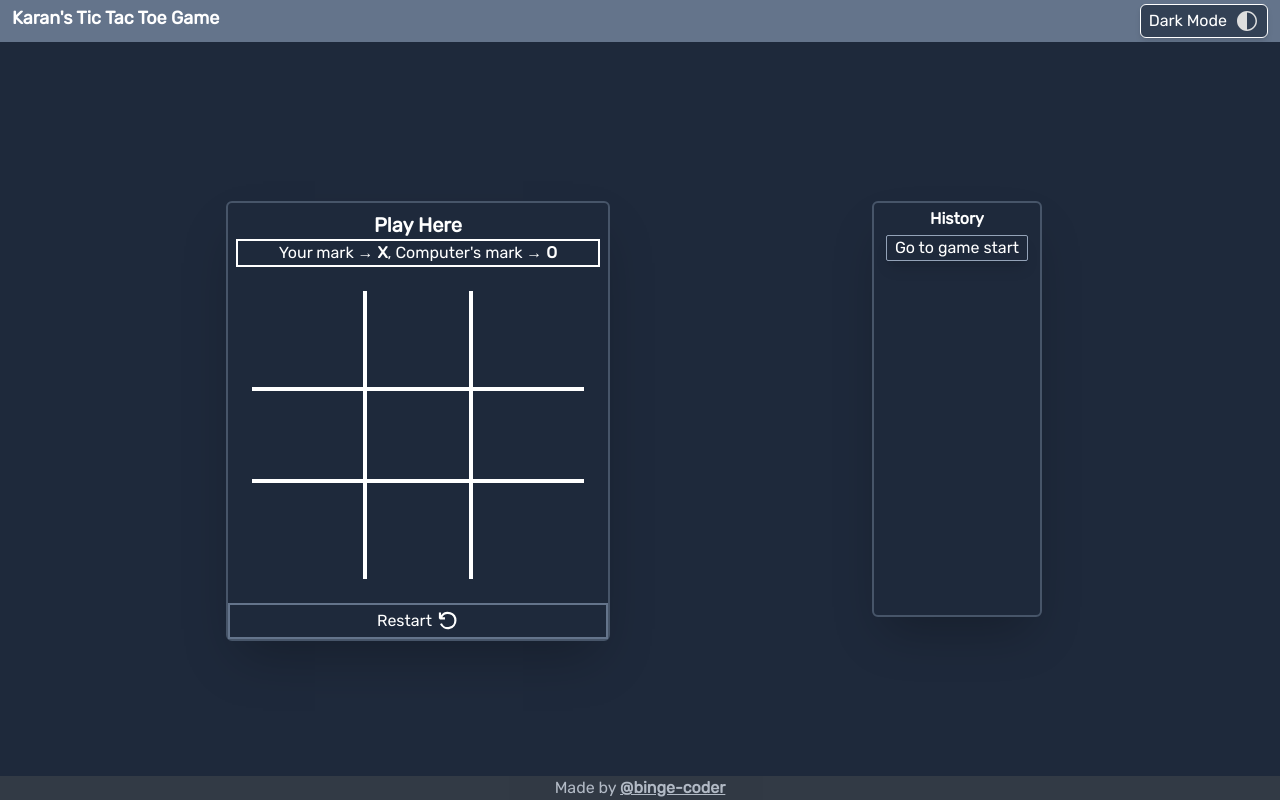
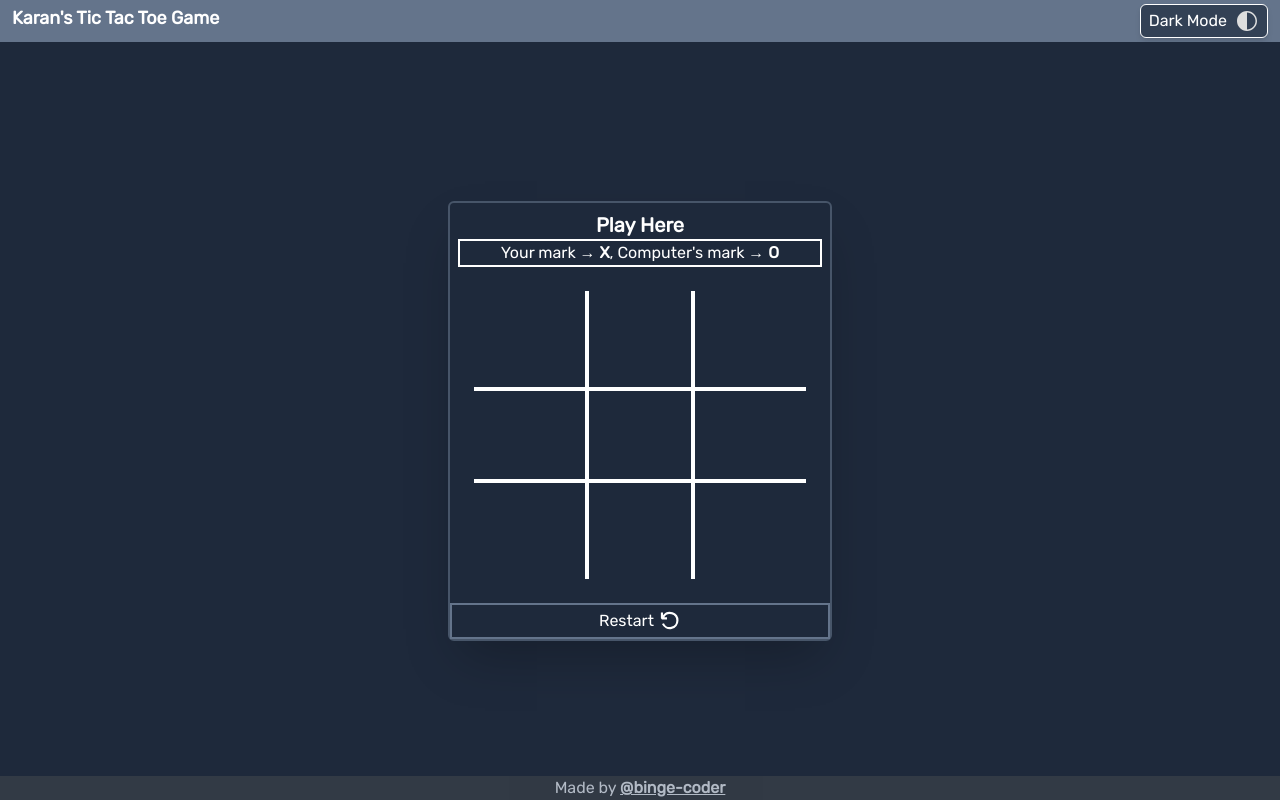
Before and after one commit to binge-coder/TicTacToe, a React (Vite) app: page / in a window 1280 px wide. Built offline with nearby package versions, Linux system fonts and the light colour scheme.

Commit message:
history only in code but not in website. commented out display parts of history

```diff
--- a/src/App.jsx
+++ b/src/App.jsx
@@ -182,19 +182,19 @@ export default function Game() {
     }
   }, [xIsNext, currentSquares]);
 
-  const moves = history.map((squares, move) => {
-    let description;
-    if (move > 0) {
-      description = 'Go to move #' + move;
-    } else {
-      description = 'Go to game start';
-    }
-    return (
-      <li key={move}>
-        <button className="border border-black bg-[#b8c1ec] text-[#232946]  dark:hover:bg-slate-400 rounded-sm m-1 px-2 hover:bg-slate-400 shadow-lg dark:bg-transparent dark:text-white dark:border-slate-400 " onClick={() => setCurrentMove(move)}>{description}</button>
-      </li>
-    );
-  });
+  // const moves = history.map((squares, move) => {
+  //   let description;
+  //   if (move > 0) {
+  //     description = 'Go to move #' + move;
+  //   } else {
+  //     description = 'Go to game start';
+  //   }
+    // return (
+    //   <li key={move}>
+    //     <button className="border border-black bg-[#b8c1ec] text-[#232946]  dark:hover:bg-slate-400 rounded-sm m-1 px-2 hover:bg-slate-400 shadow-lg dark:bg-transparent dark:text-white dark:border-slate-400 " onClick={() => setCurrentMove(move)}>{description}</button>
+    //   </li>
+    // );
+  // });
 
   const [darkmode, setDarkmode] = useState(true);
   function toggleDarkMode() {
@@ -215,11 +215,10 @@ export default function Game() {
         <div className="border-2 rounded-md w-96 mt-6 shadow-2xl border-black dark:border-slate-600">
           <Board xIsNext={xIsNext} squares={currentSquares} onPlay={handlePlay} handleRestart={restartGame} />
         </div>
-        <div className=" border-2 rounded-md shadow-2xl border-black dark:border-slate-600 h-100 pt-1 px-2 m-3">
-          {/* game-history */}
+        {/* <div className=" border-2 rounded-md shadow-2xl border-black dark:border-slate-600 h-100 pt-1 px-2 m-3">
           <p className='font-bold text-center'>History</p>
           <ol>{moves}</ol>
-        </div>
+        </div> */}
       </div>
       <Footer></Footer>
     </div>
```
